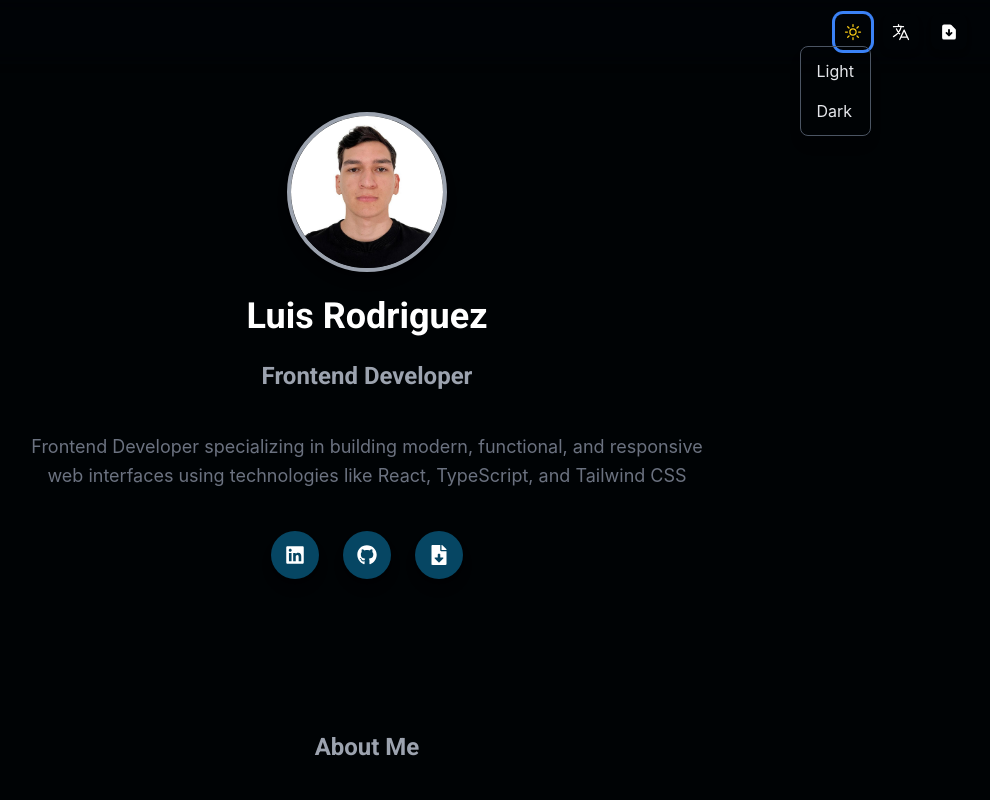
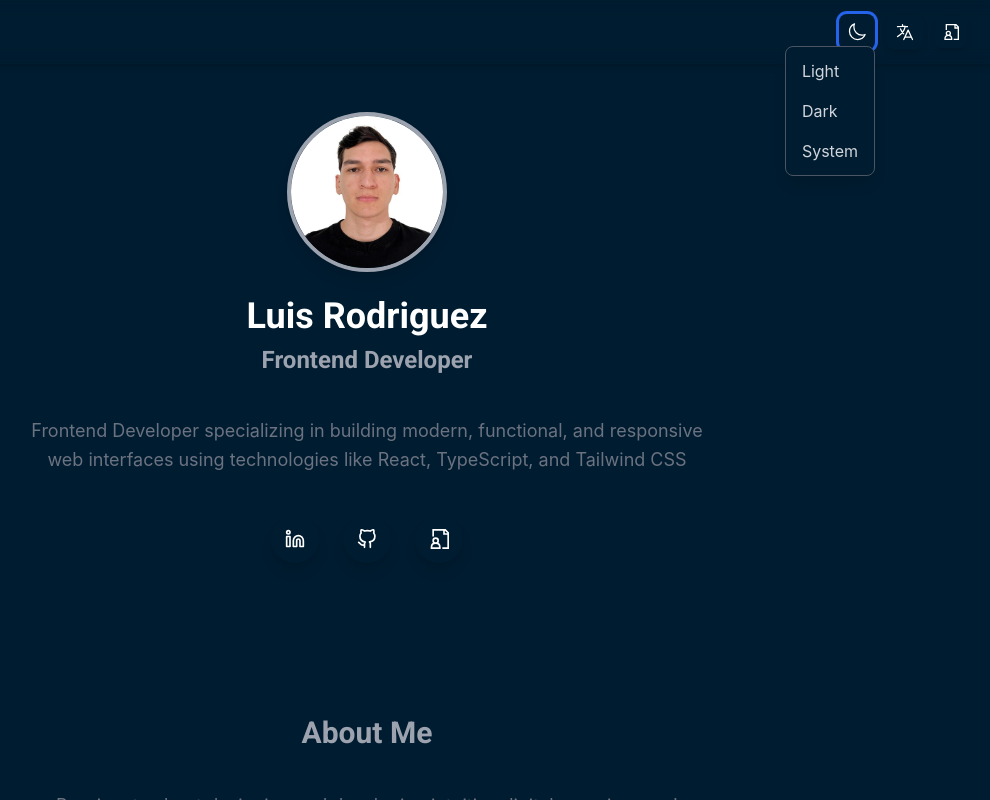
Before and after one commit to Luindex/Portafolio, a React (Vite) app: page / in a window 1280 px wide. Both pictures are taken after a click on the button 1126 px from the left and 32 px from the top of the page. Shown: the top 800 px of the page, without its empty margins (273-1263 px from the left). Built offline with nearby package versions, Linux system fonts and the light colour scheme.

Commit message:
styles and Footer Completed. Translate earring

```diff
--- a/package.json
+++ b/package.json
@@ -11,7 +11,7 @@
   },
   "dependencies": {
     "@heroicons/react": "^2.2.0",
-    "framer-motion": "^11.13.1",
+    "framer-motion": "^11.14.4",
     "react": "^18.3.1",
     "react-dom": "^18.3.1",
     "react-icons": "^5.4.0"
--- a/src/App.jsx
+++ b/src/App.jsx
@@ -1,10 +1,6 @@
-import {useState} from "react"
 import Nav from "./Components/Nav"
 import ImgProfile from "../public/ImgProfile.jpg"
 import {
-  FaLinkedin,
-  FaGithub,
-  FaFileDownload,
   FaReact,
   FaHtml5,
   FaCss3Alt,
@@ -28,7 +24,14 @@ import todoImg from "../public/TodoApp.jpg"
 import Coktail from "../public/Coktail.jpg"
 import Cripto from "../public/Cripto.jpg"
 import clima from "../public/Clima.jpg"
+import Portafolio from "../public/Portafolio.jpg"
 import Veterinarian from "../public/Veterinaria.jpg"
+import {EnvelopeIcon, PhoneIcon} from "@heroicons/react/24/outline"
+import Footer from "./Components/Footer"
+import {useEffect, useState} from "react"
+import {FiGithub} from "react-icons/fi"
+import {LuLinkedin} from "react-icons/lu"
+import {GrDocumentUser} from "react-icons/gr"
 
 const projects = [
   {
@@ -77,8 +80,8 @@ const projects = [
     repoLink: "https://github.com/Luindex/Veterinaria-Pet",
   },
   {
-    image: "https://via.placeholder.com/300x200", ///todo
-    title: "Porfolio",
+    image: Portafolio,
+    title: "Portfolio",
     description:
       "A responsive e-commerce platform with a modern UI and seamless shopping experience.",
     technologies: ["React", "Vite", "Tailwind CSS"],
@@ -90,13 +93,6 @@ const projects = [
 ]
 
 function App() {
-  const [mousePos, setMousePos] = useState({x: 0, y: 0})
-
-  const handleMouseMove = (event) => {
-    const {pageX, pageY} = event
-    setMousePos({x: pageX, y: pageY})
-  }
-
   // Skills data
   const skills = [
     {
@@ -142,7 +138,7 @@ function App() {
     {
       skill: "Next js",
       level: "Intermediate",
-      icon: <RiNextjsFill className=" text-gray-600" />,
+      icon: <RiNextjsFill className=" text-slate-900 dark:text-white" />,
     },
     {
       skill: "Axios",
@@ -161,14 +157,26 @@ function App() {
     },
   ]
 
+  const fullText = "Frontend Developer" // Texto completo a escribir
+  const [typedText, setTypedText] = useState("") // Estado para el texto animado
+  const [index, setIndex] = useState(0) // Posición en el texto
+  const [isTypingComplete, setIsTypingComplete] = useState(false) // Controla si terminó de escribir
+
+  useEffect(() => {
+    if (index < fullText.length) {
+      const timer = setTimeout(() => {
+        setTypedText((prev) => prev + fullText[index]) // Añade la siguiente letra
+        setIndex((prev) => prev + 1) // Incrementa posición
+      }, 40) // Velocidad del tipeo
+
+      return () => clearTimeout(timer) // Limpia el timer
+    } else {
+      setIsTypingComplete(true) // Marca como completo
+    }
+  }, [index, fullText])
+
   return (
-    <div
-      className="relative min-h-screen w-full bg-primary-dark overflow-auto"
-      onMouseMove={handleMouseMove}
-      style={{
-        background: `radial-gradient(circle closest-side at ${mousePos.x}px ${mousePos.y}px, rgba(255, 255, 255, 0.2) 0px, rgba(0, 0, 0, 0.9) 80px)`,
-      }}
-    >
+    <div className="relative min-h-screen w-full dark:bg-primary-dark bg-primary-light overflow-auto">
       <Nav />
       <main className="flex-grow mt-20">
         <div className="container px-4 py-8 mx-auto max-w-6xl">
@@ -177,21 +185,23 @@ function App() {
               <img
                 src={ImgProfile}
                 alt="Profile Picture"
-                className="rounded-full shadow-lg border-4 border-gray-400"
+                className="rounded-full shadow-lg border-4 dark:border-gray-400 border-lgnav"
               />
               <div className="flex justify-center items-center">
-                <h1 className="font-bold font-sans text-4xl text-white mt-6 whitespace-nowrap">
+                <h1 className="font-bold font-sans text-4xl dark:text-white text-lgnav mt-6 whitespace-nowrap">
                   Luis Rodriguez
                 </h1>
               </div>
             </div>
             <div className="flex justify-center items-center">
-              <h1 className="font-bold font-sans text-2xl text-gray-400 mt-10 whitespace-nowrap">
-                Frontend Developer
+              <h1 className="font-bold font-sans text-2xl text-whi dark:text-gray-400 text-h1lg mt-6 whitespace-nowrap">
+                {typedText}
+                {/* Cursor visible solo mientras está escribiendo */}
+                {!isTypingComplete && <span className="animate-pulse">|</span>}
               </h1>
             </div>
             <div className="flex justify-center mt-10">
-              <p className="text-gray-500 text-lg max-w-2xl text-center leading-relaxed">
+              <p className="dark:text-gray-500 text-lgnav  text-lg max-w-2xl text-center leading-relaxed">
                 Frontend Developer specializing in building modern, functional,
                 and responsive web interfaces using technologies like React,
                 TypeScript, and Tailwind CSS
@@ -200,7 +210,7 @@ function App() {
 
             <div className="flex justify-center gap-6 mt-10">
               <button
-                className="flex items-center justify-center w-12 h-12 text-white bg-primary-dark rounded-full shadow-lg hover:bg-primary_hover transition-all focus:outline-none"
+                className="flex items-center justify-center w-12 h-12 dark:text-white text-lgnav dark:bg-primary-dark bg-slate-100 hover:bg-slate-200   rounded-full shadow-lg dark:hover:bg-primary_hover transition-all focus:outline-none"
                 onClick={() =>
                   window.open(
                     "https://www.linkedin.com/in/luis-carlos-rodrigues-111163252/",
@@ -208,31 +218,31 @@ function App() {
                   )
                 }
               >
-                <FaLinkedin className="text-xl" />
+                <LuLinkedin className="text-xl" />
               </button>
               <button
-                className="flex items-center justify-center w-12 h-12 text-white bg-primary-dark rounded-full shadow-lg hover:bg-primary_hover transition-all focus:outline-none"
+                className="flex items-center justify-center w-12 h-12 dark:text-white text-lgnav dark:bg-primary-dark bg-slate-100 hover:bg-slate-200   rounded-full shadow-lg dark:hover:bg-primary_hover transition-all focus:outline-none"
                 onClick={() =>
                   window.open("https://github.com/Luindex", "_blank")
                 }
               >
-                <FaGithub className="text-xl" />
+                <FiGithub className="text-xl" />
               </button>
               <button
-                className="flex items-center justify-center w-12 h-12 text-white bg-primary-dark rounded-full shadow-lg hover:bg-primary_hover transition-all focus:outline-none"
+                className="flex items-center justify-center w-12 h-12 dark:text-white text-lgnav dark:bg-primary-dark bg-slate-100 hover:bg-slate-200   rounded-full shadow-lg dark:hover:bg-primary_hover transition-all focus:outline-none"
                 onClick={() => window.open("/path-to-your-cv.pdf", "_blank")} //todo
               >
-                <FaFileDownload className="text-xl" />
+                <GrDocumentUser className="text-xl" />
               </button>
             </div>
 
             <div className="flex justify-center items-center mt-32">
-              <h1 className="font-bold font-sans text-2xl text-gray-400 mt-6 whitespace-nowrap">
+              <h1 className="font-bold font-sans text-3xl dark:text-gray-400 text-h1lg mt-6 whitespace-nowrap">
                 About Me
               </h1>
             </div>
             <div className="flex justify-center mt-10">
-              <p className="text-gray-500 text-lg max-w-2xl text-center leading-relaxed">
+              <p className="dark:text-gray-500 text-lgnav text-lg max-w-2xl text-center leading-relaxed">
                 Passionate about designing and developing intuitive digital
                 experiences. I enjoy learning new technologies, solving
                 problems, and collaborating with teams to turn ideas into
@@ -243,41 +253,41 @@ function App() {
             {/* Work Experience */}
 
             <div className="flex flex-col items-center mt-32 mb-20">
-              <h1 className="font-bold font-sans text-2xl text-gray-400 mb-8 whitespace-nowrap">
+              <h1 className="font-bold font-sans text-3xl dark:text-gray-400 text-h1lg mb-8 whitespace-nowrap">
                 Experience
               </h1>
 
-              <div className="w-full max-w-4xl bg-inherit p-8 rounded-lg shadow-lg border border-gray-600">
-                <p className="text-gray-400 text-sm leading-relaxed">
+              <div className="w-full max-w-4xl bg-inherit p-8 rounded-lg shadow-lg border dark:border-gray-600 border-lgnav">
+                <p className="dark:text-gray-400 text-lgnav text-sm leading-relaxed">
                   In my stage as a Systems Engineering student I have developed
                   academic and personal projects, where I focused more on
                   Fronted and also a little of Fronted.
                 </p>
 
-                <ul className="mt-6 space-y-4 text-gray-400 text-base">
-                  <li className="flex items-center gap-3 text-xs">
-                    <span className="text-white">
+                <ul className="mt-6 space-y-4 dark:text-gray-400 text-lgnav  text-base">
+                  <li className="flex items-center gap-3  text-xs">
+                    <span className="dark:text-white text-h1lg">
                       <FaReact />
                     </span>
                     Building responsive user interfaces with modern technologies
                     like React and Tailwind CSS.
                   </li>
                   <li className="flex items-center gap-3 text-xs">
-                    <span className="text-white">
+                    <span className="dark:text-white text-h1lg">
                       <FaCode />
                     </span>
                     Writing clean, reusable, and maintainable code using
                     TypeScript and JavaScript.
                   </li>
                   <li className="flex items-center gap-3 text-xs">
-                    <span className="text-white">
+                    <span className="dark:text-white text-h1lg">
                       <FaDatabase />
                     </span>
                     Designing and managing data structures with SQL and
                     implementing seamless integrations with APIs.
                   </li>
                   <li className="flex items-center gap-3 text-xs">
-                    <span className="text-white">
+                    <span className="dark:text-white text-h1lg">
                       <FaLaptopCode />
                     </span>
                     Collaborating in multidisciplinary teams to deliver creative
@@ -285,7 +295,7 @@ function App() {
                   </li>
                 </ul>
 
-                <p className="text-gray-400 text-sm leading-relaxed mt-6">
+                <p className="dark:text-gray-400 text-lgnav text-sm leading-relaxed mt-6">
                   These experiences have shaped my ability to adapt to new
                   challenges, solve problems, and continuously improve as a
                   developer.
@@ -301,7 +311,7 @@ function App() {
                 <div className="container px-4 py-1 max-w-6xl">
                   {/* Sección de Proyectos */}
                   <section className="">
-                    <h1 className="font-bold font-sans text-2xl text-gray-400 text-center mb-12">
+                    <h1 className="font-bold font-sans text-3xl dark:text-gray-400 text-h1lg text-center mb-12">
                       Projects
                     </h1>
                     <div className="grid grid-cols-1 sm:grid-cols-2  lg:grid-cols-3 gap-8">
@@ -324,7 +334,7 @@ function App() {
 
             {/* Skills Section */}
             <div className="flex justify-center items-center mt-32">
-              <h1 className="font-bold font-sans text-2xl text-gray-400 mt-6 whitespace-nowrap">
+              <h1 className="font-bold font-sans text-3xl dark:text-gray-400 text-h1lg mt-6 mb-8 whitespace-nowrap">
                 Skills
               </h1>
             </div>
@@ -337,14 +347,59 @@ function App() {
                   <div className="text-5xl mb-4 transition-transform transform group-hover:rotate-12">
                     {icon}
                   </div>
-                  <h3 className="text-xl font-bold text-white">{skill}</h3>
-                  <p className="text-sm text-gray-400">{level}</p>
+                  <h3 className="text-xl font-bold dark:text-white text-lgnav">
+                    {skill}
+                  </h3>
+                  <p className="text-sm dark:text-gray-400 text-h1lg">
+                    {level}
+                  </p>
                 </div>
               ))}
+            </div>
+
+            <div className="mt-16 text-center">
+              <h2 className="font-bold font-sans text-3xl dark:text-gray-400 text-h1lg mt-6 mb-16 whitespace-nowrap">
+                Contact
+              </h2>
+
+              <div className="flex flex-col sm:flex-row justify-center items-center gap-6">
+                {/* Correo Electrónico */}
+                <a
+                  href="mailto:rodriguesluis414@gmail.com"
+                  className="flex items-center gap-4 bg-transparent p-4 rounded-lg shadow-md border border-gray-700  w-64 h-28"
+                >
+                  <EnvelopeIcon className="w-8 h-8 dark:text-white text-h1lg" />
+                  <div>
+                    <h3 className="text-lg font-semibold dark:text-white text-lgnav text-start">
+                      Email
+                    </h3>
+                    <p className="dark:text-white text-lgnav text-sm">
+                      rodriguesluis414@gmail.com
+                    </p>
+                  </div>
+                </a>
+
+                {/* Número Telefónico */}
+                <a
+                  href="tel:+3188413911"
+                  className="flex items-center gap-4 bg-transparent p-4 rounded-lg shadow-md border border-gray-700   w-64 h-28"
+                >
+                  <PhoneIcon className="w-8 h-8 dark:text-white text-h1lg" />
+                  <div>
+                    <h3 className="text-lg font-semibold dark:text-white text-lgnav text-start">
+                      Phone
+                    </h3>
+                    <p className="dark:text-white text-lgnav text-sm">
+                      +57 318-841-3911
+                    </p>
+                  </div>
+                </a>
+              </div>
             </div>
           </section>
         </div>
       </main>
+      <Footer />
     </div>
   )
 }
--- /dev/null
+++ b/src/Components/Footer.jsx
@@ -0,0 +1,46 @@
+import React from "react"
+import {FiGithub} from "react-icons/fi"
+import {GrDocumentUser} from "react-icons/gr"
+import {LuLinkedin} from "react-icons/lu"
+
+const Footer = () => {
+  return (
+    <footer className=" bg-transparent text-gray-700 py-5">
+      <div className="border-t border-gray-700 py-4">
+        <div className="container mx-auto flex justify-end mr-52 items-center gap-2 px-4">
+          {/* Botón LinkedIn */}
+          <a
+            href="https://www.linkedin.com/in/luis-carlos-rodrigues-111163252/"
+            target="_blank"
+            rel="noopener noreferrer"
+            className="flex items-center dark:text-white text-h1lg px-4 py-2 rounded-lg transition-colors"
+          >
+            <LuLinkedin className="text-sm" />
+          </a>
+
+          {/* Botón GitHub */}
+          <a
+            href="https://github.com/Luindex"
+            target="_blank"
+            rel="noopener noreferrer"
+            className="flex items-center  dark:text-white text-h1lg px-4 py-2 rounded-lg transition-colors"
+          >
+            <FiGithub className="text-sm" />
+          </a>
+
+          {/* Botón CV */}
+          <a
+            href="/cv.pdf" /* Asegúrate de tener el archivo CV en la ruta correcta */
+            target="_blank"
+            rel="noopener noreferrer"
+            className="flex items-center dark:text-white text-h1lg px-4 py-2 rounded-lg transition-colors"
+          >
+            <GrDocumentUser className="text-sm" />
+          </a>
+        </div>
+      </div>
+    </footer>
+  )
+}
+
+export default Footer
--- a/src/Components/Nav.jsx
+++ b/src/Components/Nav.jsx
@@ -1,47 +1,61 @@
-import {useState} from "react"
+import {useState, useEffect} from "react"
 import {MoonIcon, SunIcon, LanguageIcon} from "@heroicons/react/24/outline"
-import {DocumentArrowDownIcon} from "@heroicons/react/16/solid"
+import {GrDocumentUser} from "react-icons/gr"
 
 const Nav = () => {
-  const [darkMode, setDarkMode] = useState(false) // Controla el modo oscuro/claro
-  const [language, setLanguage] = useState("es") // Idioma seleccionado
-  const [activeMenu, setActiveMenu] = useState("") // Controla cuál menú está activo: "darkMode" o "language"
+  const [darkMode, setDarkMode] = useState("dark")
+  const [language, setLanguage] = useState("es")
+  const [activeMenu, setActiveMenu] = useState("")
+
+  useEffect(() => {
+    document.documentElement.classList.add("dark")
+  }, [])
 
   const toggleDarkMode = (mode) => {
-    setDarkMode(mode === "dark")
-    document.documentElement.classList.toggle("dark", mode === "dark")
-    setActiveMenu("") // Cierra el menú después de seleccionar
+    setDarkMode(mode)
+    if (mode === "dark") {
+      document.documentElement.classList.add("dark")
+    } else if (mode === "light") {
+      document.documentElement.classList.remove("dark")
+    } else {
+      const systemDarkMode = window.matchMedia(
+        "(prefers-color-scheme: dark)"
+      ).matches
+      document.documentElement.classList.toggle("dark", systemDarkMode)
+    }
+    setActiveMenu("")
   }
 
   const changeLanguage = (lang) => {
     setLanguage(lang)
-    setActiveMenu("") // Cierra el menú después de seleccionar
+    setActiveMenu("")
   }
 
   return (
-    <nav className="fixed top-0   left-0 w-full bg-primary bg-opacity-5 shadow-md z-50 backdrop-blur">
-      <div className="container  px-4 py-2 flex items-center justify-between">
-        <div className=" pl-12 font-serif text-2xl text-textTitle-default">
-          Luindex {"</>"}{" "}
-        </div>
+    <nav className="fixed top-0 left-0 w-full dark:bg-opacity-5 shadow-md z-50 backdrop-blur">
+      <div className="container px-4 py-2 flex items-center justify-end">
         <div className="flex items-center space-x-3 mr-6 my-1.5">
+          {/* Menú Dark Mode */}
           <div className="relative">
             <button
-              className="flex items-center  text-white px-2 py-2 rounded-lg shadow-md hover:bg-primary_hover focus:ring focus:ring-blue-500 transition-all duration-200"
+              className="flex items-center text-white px-2 py-2 rounded-lg shadow-md dark:hover:bg-primary_hover hover:bg-gray-200 focus:ring focus:ring-lgnav dark:focus:ring-blue-600  transition-all duration-200"
               onClick={() =>
                 setActiveMenu((prev) => (prev === "darkMode" ? "" : "darkMode"))
               }
             >
-              {darkMode ? (
-                <MoonIcon className="w-5 h-5 text-white rounded-lg  " />
+              {darkMode === "dark" ? (
+                <MoonIcon className="w-5 h-5 text-white rounded-lg" />
+              ) : darkMode === "light" ? (
+                <SunIcon className="w-5 h-5 text-lgnav" />
               ) : (
-                <SunIcon className="w-5 h-5 text-yellow-400" />
+                <div className="w-5 h-5 text-gray-400">🌙</div>
               )}
             </button>
+
             {activeMenu === "darkMode" && (
-              <div className="absolute top-8 right-0  text-gray-200 dark:bg-primary  dark:text-gray-300 border border-gray-600 rounded-lg shadow-lg py-1 animate-fadeIn">
+              <div className="absolute top-8 right-0 text-lgnav bg-primary-light dark:bg-primary-dark dark:text-gray-300 border border-gray-200 dark:border-gray-600 rounded-lg shadow-lg py-1 animate-fadeIn">
                 <div
-                  className="px-4 py-2 cursor-pointer dark:hover:bg-primary_hover transition-all"
+                  className="px-4 py-2  cursor-pointer dark:hover:bg-primary_hover transition-all"
                   onClick={() => toggleDarkMode("light")}
                 >
                   Light
@@ -52,30 +66,35 @@ const Nav = () => {
                 >
                   Dark
                 </div>
+                <div
+                  className="px-4 py-2 cursor-pointer dark:hover:bg-primary_hover transition-all"
+                  onClick={() => toggleDarkMode("system")}
+                >
+                  System
+                </div>
               </div>
             )}
           </div>
 
-          {/* Icono para Idioma */}
           <div className="relative">
             <button
-              className="flex items-center  text-white px-2 py-2 rounded-lg shadow-md dark:hover:bg-primary_hover focus:ring focus:ring-blue-500 transition-all duration-200"
+              className="flex items-center text-white px-2 py-2 rounded-lg shadow-md dark:hover:bg-primary_hover hover:bg-gray-200 focus:ring focus:ring-lgnav dark:focus:ring-blue-600 transition-all duration-200"
               onClick={() =>
                 setActiveMenu((prev) => (prev === "language" ? "" : "language"))
               }
             >
-              <LanguageIcon className="w-5 h-5 text-white" />
+              <LanguageIcon className="w-5 h-5 dark:text-white text-lgnav" />
             </button>
             {activeMenu === "language" && (
-              <div className="absolute top-8 right-0 bg-gray-700 text-gray-200 dark:bg-primary dark:text-gray-300 border border-gray-600 rounded-lg shadow-lg py-1 animate-fadeIn">
+              <div className="absolute top-8 right-0 bg-primary-light text-lgnav border-gray-200  dark:bg-primary-dark dark:text-gray-300 border dark:border-gray-600 rounded-lg shadow-lg py-1 animate-fadeIn">
                 <div
-                  className="px-4 py-2 cursor-pointer dark:hover:bg-primary_hover"
+                  className="px-4 py-2 cursor-pointer dark:hover:bg-primary_hover transition-all "
                   onClick={() => changeLanguage("es")}
                 >
                   Español
                 </div>
                 <div
-                  className="px-4 py-2 cursor-pointer dark:hover:bg-primary_hover"
+                  className="px-4 py-2 cursor-pointer dark:hover:bg-primary_hover transition-all "
                   onClick={() => changeLanguage("en")}
                 >
                   English
@@ -84,12 +103,11 @@ const Nav = () => {
             )}
           </div>
 
-          {/* Botón para Descargar CV */}
           <button
-            className="flex items-center  text-white px-2 py-2 rounded-lg shadow-md dark:hover:bg-primary_hover focus:ring focus:ring-blue-500 transition-all duration-200"
+            className="flex items-center text-white px-2 py-2 rounded-lg shadow-md dark:hover:bg-primary_hover hover:bg-gray-200 focus:ring focus:ring-blue-500 transition-all duration-200"
             onClick={() => window.open("/mi-cv.pdf", "_blank")}
           >
-            <DocumentArrowDownIcon className="w-5 h-5 " />
+            <GrDocumentUser className="w-4 h-4 dark:text-white text-lgnav " />
           </button>
         </div>
       </div>
```
Also changed, not shown: src/Components/ProjectCard.jsx (+8 -6 lines), tailwind.config.js (+12 -3 lines), public/Portafolio.jpg (added), 1 other file (tests, documents, lock files or other folders).
